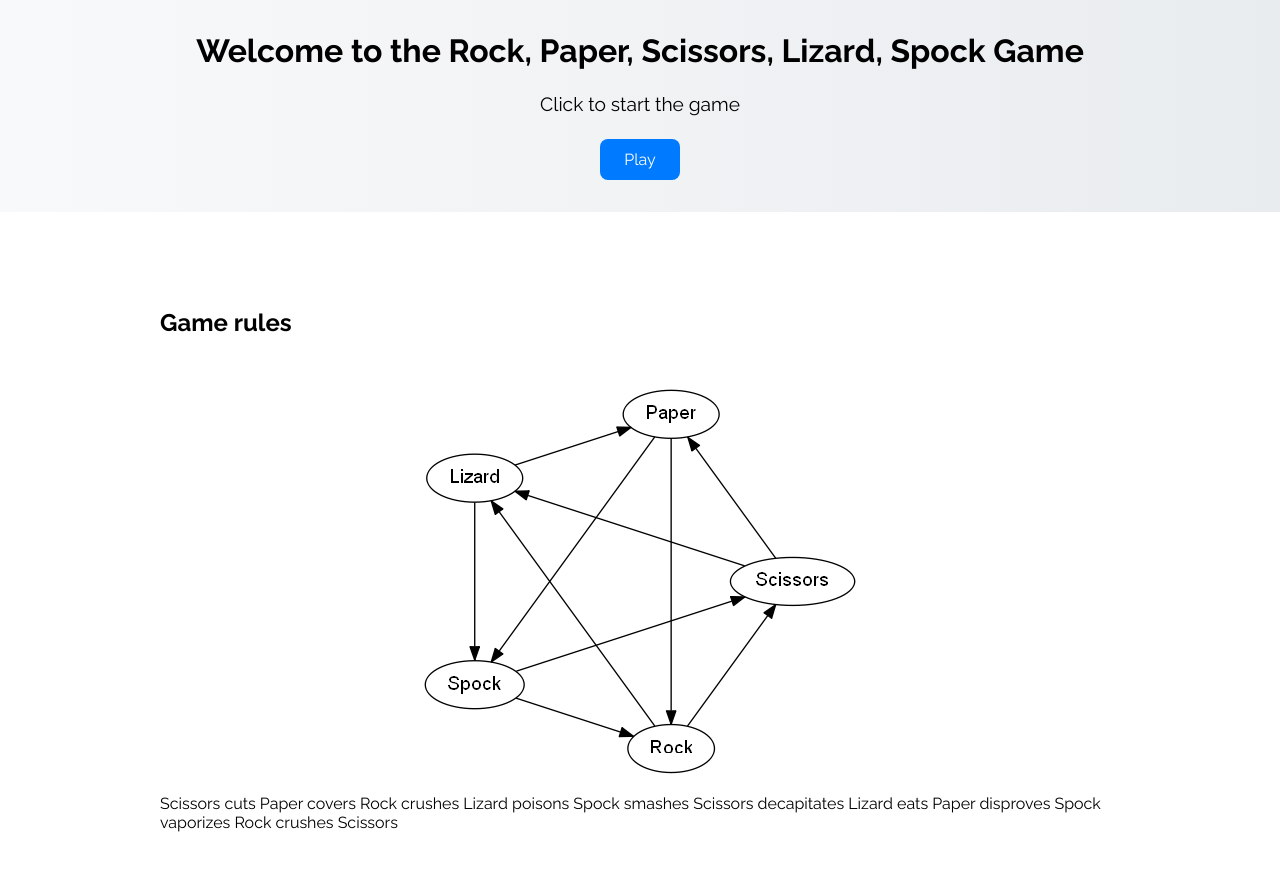
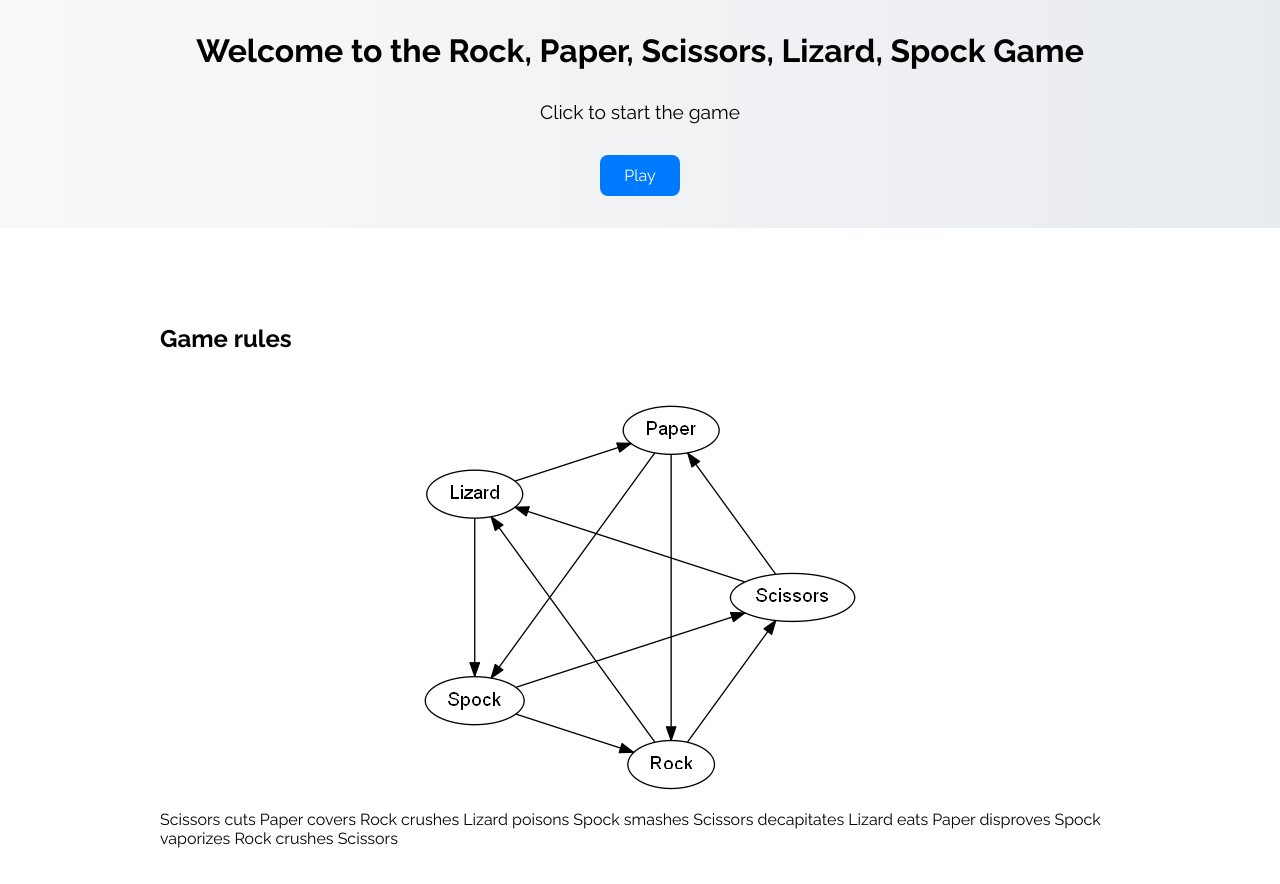
Before and after one commit to aljosabos/rpsls, a React (Vite) app in the folder client/: page / in a window 1280 px wide. Shown: the top 884 px of the page. Built offline with nearby package versions, Linux system fonts and the light colour scheme.

Commit message:
Change margin

```diff
--- a/client/src/Home/Home.module.scss
+++ b/client/src/Home/Home.module.scss
@@ -25,7 +25,7 @@
 
   p {
     font-size: 1.2rem;
-    margin: 1.5rem 0;
+    margin: 2rem 0;
   }
 
   .startBtn {
```
